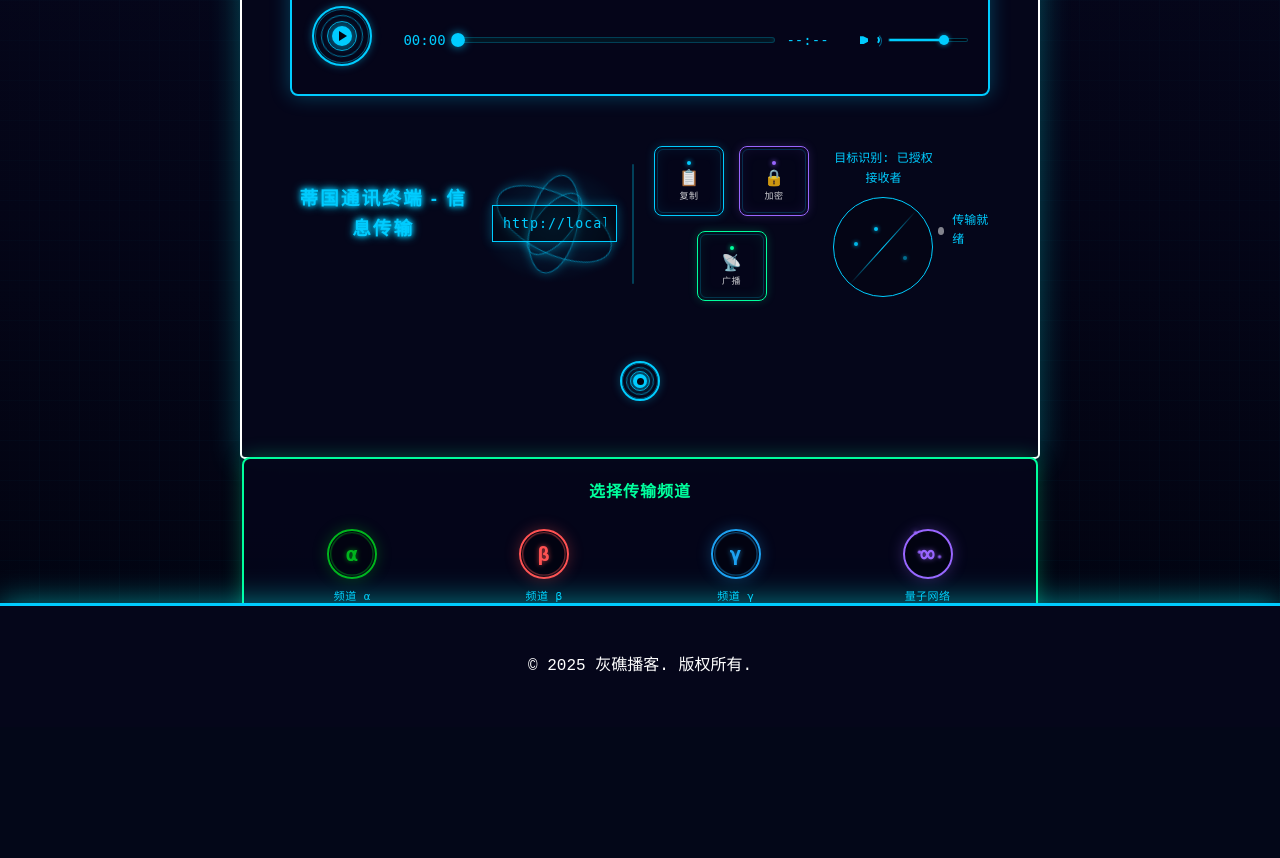
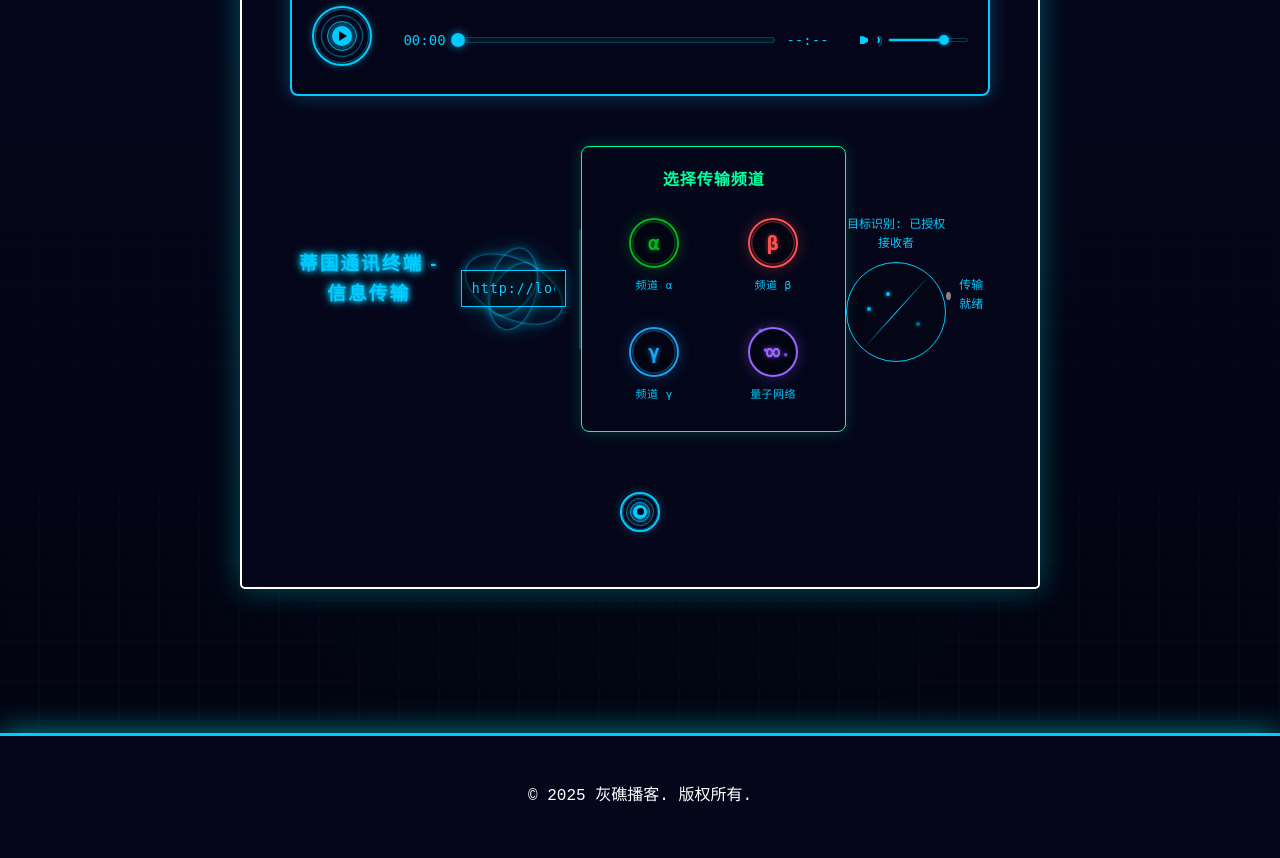
Before and after one commit to Sodawaitress/podcast, a Flask app: page /episode/0 in a window 1280 px wide. Shown: the part 800-1658 px from the top of the page. Before the commit the page ends 1472 px from the top, so only its background shows below. Run offline with Flask 2, Linux system fonts and the light colour scheme; some web fonts are replaced.

Commit message:
Update episode.html

```diff
--- a/templates/episode.html
+++ b/templates/episode.html
@@ -116,7 +116,7 @@
                     <div class="hologram-ring top"></div>
                     <div class="hologram-ring middle"></div>
                     <div class="hologram-ring bottom"></div>
-                    <input type="text" id="hologram-url" class="hologram-url" value="{{ url_for('episode', episode_id=episode.id, _external=True) }}" readonly onclick="this.select();">
+                    <input type="text" id="hologram-url" class="hologram-url" value="{{ url_for('episode', episode_id=episode.id, _external=True) }}" readonly onclick="this.select(); document.execCommand('copy'); updateStatus('传输完成', 'success');" title="点击复制链接">
                 </div>
             </div>
 
@@ -138,32 +138,8 @@
                 </div>
             </div>
 
-            <!-- 紧凑型终端控制按钮 -->
-            <div class="compact-terminal-controls">
-                <!-- 复制链接按钮 -->
-                <button class="compact-button blue" onclick="copyHologramUrl()" title="复制链接">
-                    <div class="compact-led"></div>
-                    <div class="compact-icon">📋</div>
-                    <div class="compact-label">复制</div>
-                </button>
-
-                <!-- 生成短链接按钮 -->
-                <button class="compact-button purple" onclick="encryptUrl()" title="生成短链接">
-                    <div class="compact-led"></div>
-                    <div class="compact-icon">🔒</div>
-                    <div class="compact-label">加密</div>
-                </button>
-
-                <!-- 广播分享按钮 -->
-                <button class="compact-button green" onclick="broadcastEpisode()" title="分享广播">
-                    <div class="compact-led"></div>
-                    <div class="compact-icon">📡</div>
-                    <div class="compact-label">广播</div>
-                </button>
-            </div>
-
-            <!-- 分享面板，默认隐藏 -->
-            <div class="share-panel" id="sharePanel">
+            <!-- 直接显示传输频道选择 -->
+            <div class="share-panel active" id="sharePanel">
                 <div class="share-panel-header">选择传输频道</div>
                 <div class="share-options">
                     <!-- 频道 Alpha -->
@@ -206,7 +182,6 @@
                         <span>量子网络</span>
                     </button>
                 </div>
-                <button class="close-panel" onclick="closeSharePanel()">终止传输</button>
             </div>
 
             <!-- 雷达扫描区 -->
@@ -1161,24 +1136,20 @@
                 inset 0 0 20px rgba(0, 255, 157, 0.2);
         }
 
-        /* 分享面板 */
+        /* 分享面板 - 直接显示版本 */
         .share-panel {
-            position: absolute;
-            top: 100%;
-            left: 0;
-            right: 0;
-            background: rgba(5, 6, 26, 0.95);
-            border: 2px solid var(--accent-color);
+            background: rgba(5, 6, 26, 0.7);
+            border: 1px solid var(--accent-color);
             border-radius: 8px;
             padding: 20px;
-            transition: transform 0.3s ease;
-            transform: translateY(0);
-            z-index: 100;
-            box-shadow: 0 0 20px rgba(0, 255, 157, 0.3);
+            margin: 20px 0;
+            box-shadow: 0 0 15px rgba(0, 255, 157, 0.2);
+            transition: all 0.3s ease;
         }
 
         .share-panel.active {
-            transform: translateY(-100%);
+            transform: none;
+            position: static;
         }
 
         .share-panel-header {
@@ -1714,102 +1685,6 @@
             });
         });
 
-        // 复制链接功能
-        function copyHologramUrl() {
-            var urlElement = document.getElementById('hologram-url');
-            urlElement.select();
-            document.execCommand('copy');
-
-            // 更新状态指示器
-            updateStatus('传输完成', 'success');
-
-            // 添加全息投影激活效果
-            var hologramEffect = document.querySelector('.hologram-effect');
-            hologramEffect.classList.add('transmitting');
-
-            // 3秒后恢复
-            setTimeout(function() {
-                var statusLed = document.querySelector('.transmission-status .status-led');
-                var statusText = document.querySelector('.transmission-status .status-text');
-
-                statusLed.className = 'status-led';
-                statusText.textContent = '传输就绪';
-                hologramEffect.classList.remove('transmitting');
-            }, 3000);
-        }
-
-        // 生成短链接功能
-        function encryptUrl() {
-            var urlElement = document.getElementById('hologram-url');
-            var originalUrl = urlElement.value;
-
-            // 更新状态为"处理中"
-            updateStatus('加密处理中', 'processing');
-
-            // 模拟短链接生成过程 - 在实际应用中，这里应该调用短链接API
-            setTimeout(function() {
-                // 这里只是模拟生成短链接，实际应用中应替换为真实API调用
-                var shortUrl = "https://s.cmx.im/" + generateRandomString(7);
-
-                // 更新输入框值为短链接
-                urlElement.value = shortUrl;
-
-                // 更新状态为"加密完成"
-                updateStatus('加密完成', 'success');
-
-                // 添加全息投影激活效果
-                var hologramEffect = document.querySelector('.hologram-effect');
-                hologramEffect.classList.add('encrypted');
-
-                // 5秒后恢复
-                setTimeout(function() {
-                    // 点击按钮可以在原始链接和短链接之间切换
-                    urlElement.setAttribute('data-original-url', originalUrl);
-                    urlElement.setAttribute('data-short-url', shortUrl);
-                    urlElement.setAttribute('data-is-short', 'true');
-
-                    var statusLed = document.querySelector('.transmission-status .status-led');
-                    var statusText = document.querySelector('.transmission-status .status-text');
-
-                    statusLed.className = 'status-led';
-                    statusText.textContent = '传输就绪';
-                    hologramEffect.classList.remove('encrypted');
-                }, 3000);
-            }, 1500);
-        }
-
-        // 生成随机字符串作为短链接代码
-        function generateRandomString(length) {
-            var chars = 'ABCDEFGHIJKLMNOPQRSTUVWXYZabcdefghijklmnopqrstuvwxyz0123456789';
-            var result = '';
-            for (var i = 0; i < length; i++) {
-                result += chars.charAt(Math.floor(Math.random() * chars.length));
-            }
-            return result;
-        }
-
-        // 显示分享面板
-        function broadcastEpisode() {
-            var sharePanel = document.getElementById('sharePanel');
-            sharePanel.classList.add('active');
-
-            // 更新状态
-            updateStatus('广播准备中', 'alert');
-        }
-
-        // 关闭分享面板
-        function closeSharePanel() {
-            var sharePanel = document.getElementById('sharePanel');
-            sharePanel.classList.remove('active');
-
-            // 恢复状态
-            var statusLed = document.querySelector('.transmission-status .status-led');
-            var statusText = document.querySelector('.transmission-status .status-text');
-
-            statusLed.className = 'status-led';
-            statusText.textContent = '传输就绪';
-        }
-
         // 分享到指定应用
         function shareToApp(app) {
             var urlElement = document.getElementById('hologram-url');
@@ -1839,9 +1714,18 @@
             // 更新状态
             updateStatus('广播成功', 'success');
 
-            // 3秒后关闭分享面板
+            // 添加全息投影激活效果
+            var hologramEffect = document.querySelector('.hologram-effect');
+            hologramEffect.classList.add('transmitting');
+
+            // 3秒后恢复
             setTimeout(function() {
-                closeSharePanel();
+                var statusLed = document.querySelector('.transmission-status .status-led');
+                var statusText = document.querySelector('.transmission-status .status-text');
+
+                statusLed.className = 'status-led';
+                statusText.textContent = '传输就绪';
+                hologramEffect.classList.remove('transmitting');
             }, 3000);
         }
 
```
